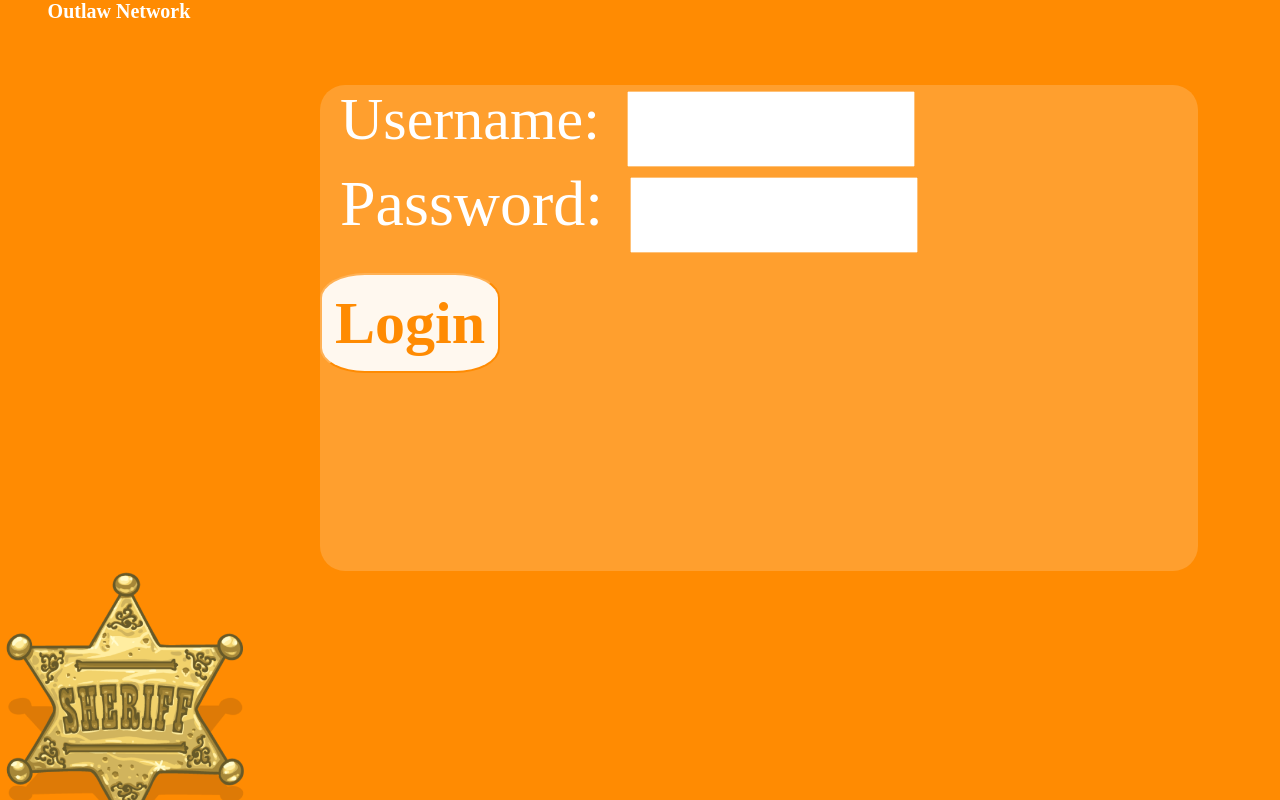
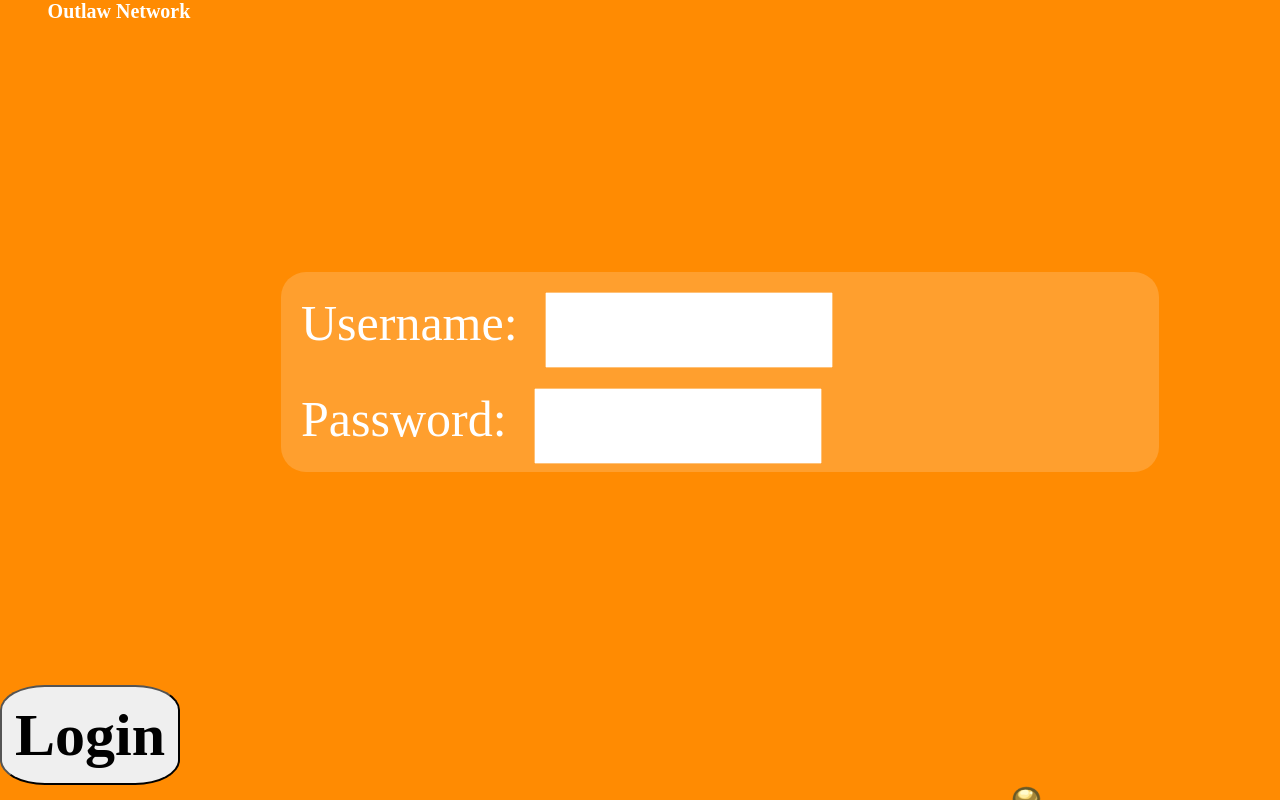
Before and after one commit to UBH-Fall2023/Outlaw-Code, a React (Create React App) app in the folder workspace/: page /login in a window 1280 px wide. Shown: the top 800 px of the page. Built offline with nearby package versions, Linux system fonts and the light colour scheme; no server answers; a web font is replaced by a local one.

Commit message:
save changes

```diff
--- a/workspace/src/App.css
+++ b/workspace/src/App.css
@@ -29,17 +29,18 @@ font-size: 30px;
 .username{
 color: #FFF;
 font-family: "cowboys";
-font-size: 60px;
+font-size: 50px;
 font-style: normal;
 font-weight: 400;
 line-height: normal;
 padding: 20px;
+
 }
 
 .password{
 color: #FFF;
 font-family: "cowboys";
-font-size: 64px;
+font-size: 50px;
 font-style: normal;
 font-weight: 400;
 line-height: normal;
@@ -64,10 +65,13 @@ border-radius: 25px;
 background: rgba(217, 217, 217, 0.20);
 mix-blend-mode: screen;
 width: 878px;
-height: 486px;
+height: 200px;
 flex-shrink: 0;
-margin-top: 3%;
-margin-left: 25%;
+margin-left: 281px;
+margin-top: 225px;
+margin-right: 281px;
+margin-bottom: 213px;
+
 
 }
 
@@ -80,3 +84,8 @@ font-weight: bold;
 cursor: pointer;
 font-size: 60px;
 }
+
+.star{
+    margin-left: 900px
+
+}
--- a/workspace/src/pages/Files.jsx
+++ b/workspace/src/pages/Files.jsx
@@ -2,6 +2,9 @@ import React from 'react';
 
 // A functional component for the dashboard page
 function Files() {
+
+
+
   return (
     <div>
       <h1>Here are your files!</h1>
--- a/workspace/src/pages/Login.jsx
+++ b/workspace/src/pages/Login.jsx
@@ -7,7 +7,7 @@ function Login() {
 
     const handleSubmit = (e) => {
         e.preventDefault();
-        // fetch('/api/login', {
+        // fetch('ends/login', {
         //     method: 'POST',
         //     headers: {
         //       'Content-Type': 'application/json'
@@ -18,10 +18,11 @@ function Login() {
         //     if (response.ok) {
         //       return response.json();
         //     }
-        //     throw new Error('Login failed'); // You can customize this error message
+        //     alert('Login failed'); // You can customize this error message
         //   })
         //   .then(data => {
         //     console.log('Login successful:', data);
+                //alert("Login successful")
         //     // You can handle the successful login here, e.g., redirect the user.
         //   })
         //   .catch(error => {
@@ -46,7 +47,10 @@ function Login() {
 
         <form onSubmit={handleSubmit} className="form">
 
+        <br></br>
+
             <label htmlFor="username" className='username'>Username:</label>
+
             <input className='input-box'
             type="text"
             id="username"
@@ -55,7 +59,7 @@ function Login() {
             onChange={handleInputChange}
             required/>
 
-            <br></br>
+            <br></br><br></br>
 
             <label htmlFor="password" className='password'>Password:</label>
             <input className='input-box'
@@ -67,15 +71,16 @@ function Login() {
             required
             />
 
-            <br></br><br></br>
+            <br></br>
+        </form>
 
-            <button type="submit" className='login-btn'>Login</button>
-        </form>
+        <button type="submit" className='login-btn'>Login</button>
 
         <img
             alt="sheriff badge"
             width={"250px"}
-            src={Star}/>
+            src={Star}
+            className='star'/>
     </div>
   );
 }
```
